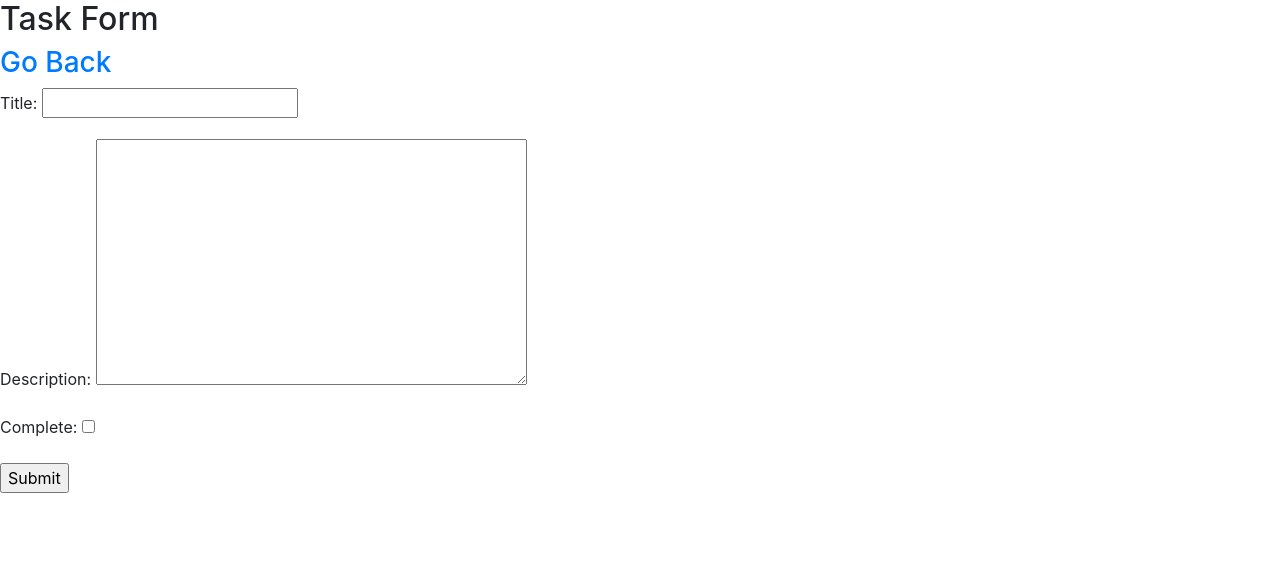
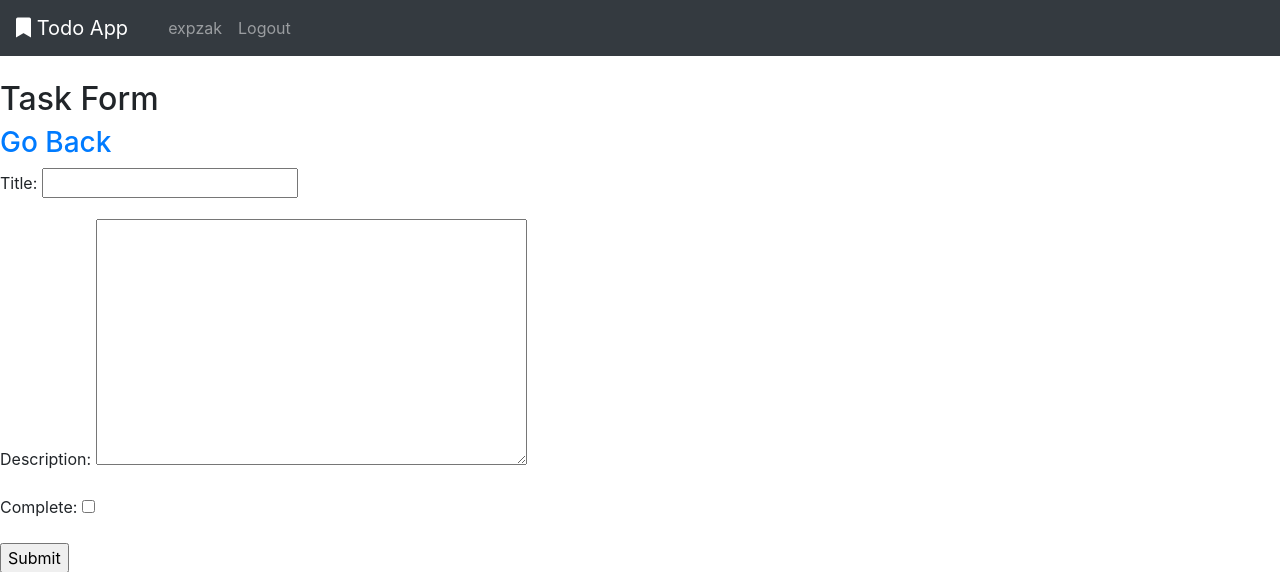
Before and after one commit to ikazreal21/TodoApp_CRUD, a Django app: page /create-task/ in a window 1280 px wide. Shown: the top 572 px of the page. Run offline with Django 3.2, Linux system fonts and the light colour scheme; a user stored in the database is signed in; some libraries are stand-ins or nearby versions.

Commit message:
navstyle

```diff
--- a/baseapp/templates/baseapp/main.html
+++ b/baseapp/templates/baseapp/main.html
@@ -5,13 +5,33 @@
     <meta charset="UTF-8" />
     <meta http-equiv="X-UA-Compatible" content="IE=edge" />
     <meta name="viewport" content="width=device-width, initial-scale=1.0" />
-    <link rel="stylesheet" href={% static "/css/bootstrap.css" %} />
-    <link rel="stylesheet" href={% static "/css/fontawesome/css/all.css" %} />
+    <link rel="stylesheet" href={% static "/css/bootstrap.css" %} /> <link
+    rel="stylesheet" href={% static "/css/fontawesome/css/all.css" %} />
     <title>TODO</title>
   </head>
   <body>
-    {% block content %}
-
-    {% endblock %}
+    <nav class="navbar navbar-expand-sm bg-dark navbar-dark mb-lg-4">
+      <a class="navbar-brand" href="{% url 'home' %}"
+        ><i class="fa fa-bookmark"> </i> Todo App
+      </a>
+      <ul class="navbar-nav justify-content-end">
+        <li class="nav-item">
+          <a class="nav-link" href="#"></a>
+        </li>
+        <li class="nav-item">
+          <a class="nav-link" href="{% url 'home'%}">{{request.user}}</a>
+        </li>
+        {% if request.user.is_authenticated %}
+        <li class="nav-item">
+          <a class="nav-link" href="{% url 'logout' %}">Logout</a>
+        </li>
+        {% else %}
+        <li class="nav-item">
+          <a class="nav-link" href="{% url 'login' %}">Login</a>
+        </li>
+        {% endif %}
+      </ul>
+    </nav>
+    {% block content %} {% endblock %}
   </body>
 </html>
```
Also changed, not shown: baseapp/templates/baseapp/list.html (+4 -3 lines).
